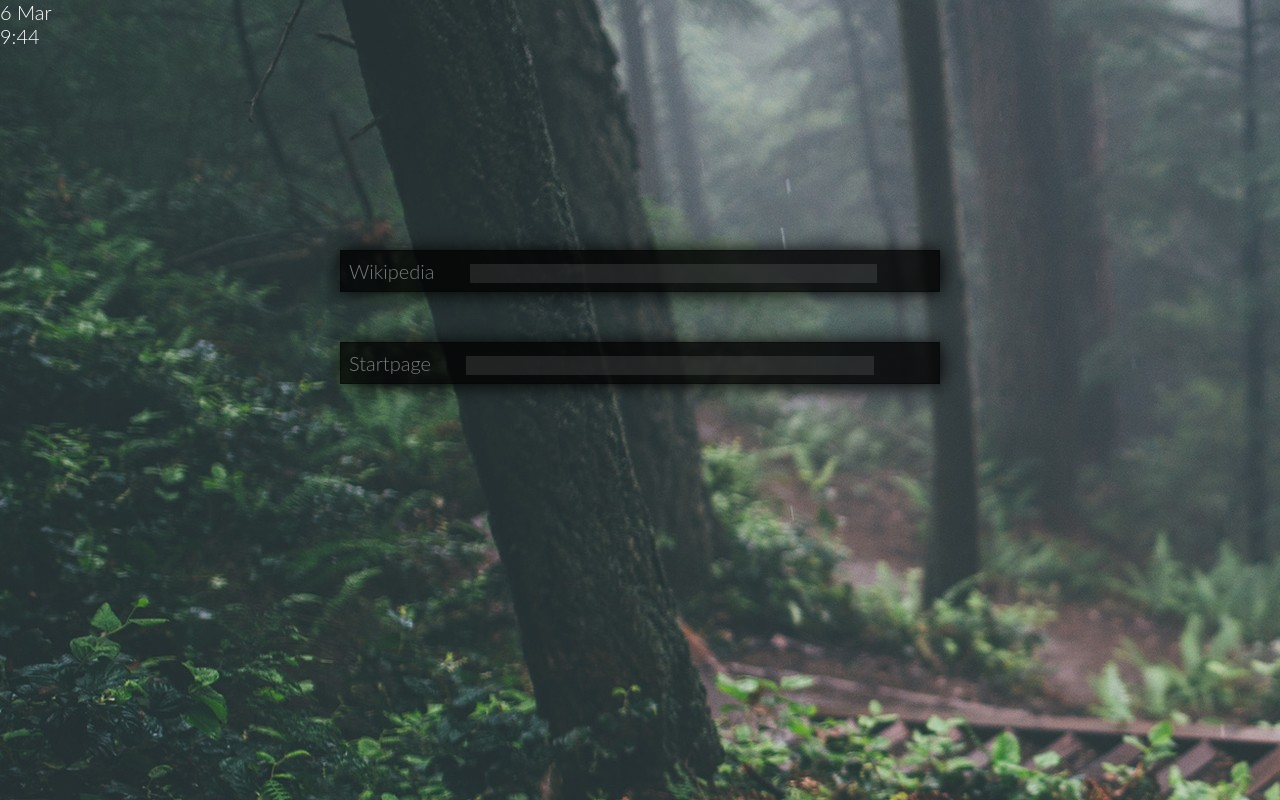
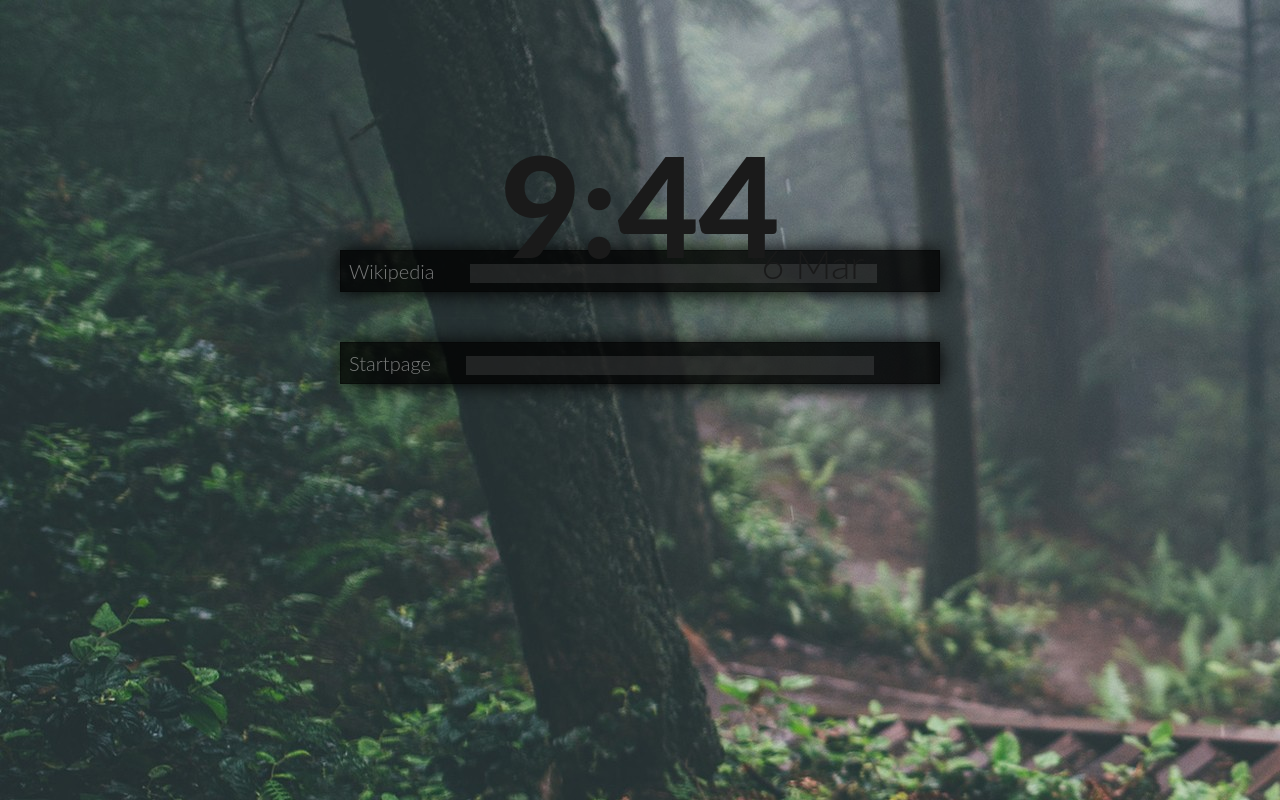
Before and after one commit to dontaddcheese/dontaddcheese.github.io, a plain HTML site: page index.html in a window 1280 px wide. Drawn offline with Linux system fonts and the light colour scheme.

Commit message:
Update style.css

```diff
--- a/style.css
+++ b/style.css
@@ -70,3 +70,45 @@ input 	{
 input[type=text]:focus {
       outline: 1px solid #8da277;
 }
+#datebox{
+    	position: absolute;
+	padding: 0 5px 0 5px;
+	top: 30%;
+	left: 27%;
+	right: 0%;
+	margin-left: auto;
+	margin-right: auto;
+	width: 250px;
+	height: 60px;
+	background: none;
+	border: none;
+	box-shadow: none;
+    	-moz-box-flex: 1;
+	-webkit-box-flex: 1;
+    	font-size:40px;
+    	font-family:'Lato';
+    	font-weight: 300;
+    	color: #1a1a1a;
+    	text-align: center;
+}
+#clockbox{
+    	position: absolute;
+	padding: 0 5px 0 5px;
+	top: 15%;
+	left: 0%;
+	right: 0%;
+	margin-left: auto;
+	margin-right: auto;
+	width: 350px;
+	height: 115px;
+	background: none;
+	border: none;
+	box-shadow: none;
+    	-moz-box-flex: 1;
+	-webkit-box-flex: 1;
+    	font-size:140px;
+    	font-family:'Lato';
+    	font-weight: 800;
+    	color: #1a1a1a;
+    	text-align: center;
+}
```
